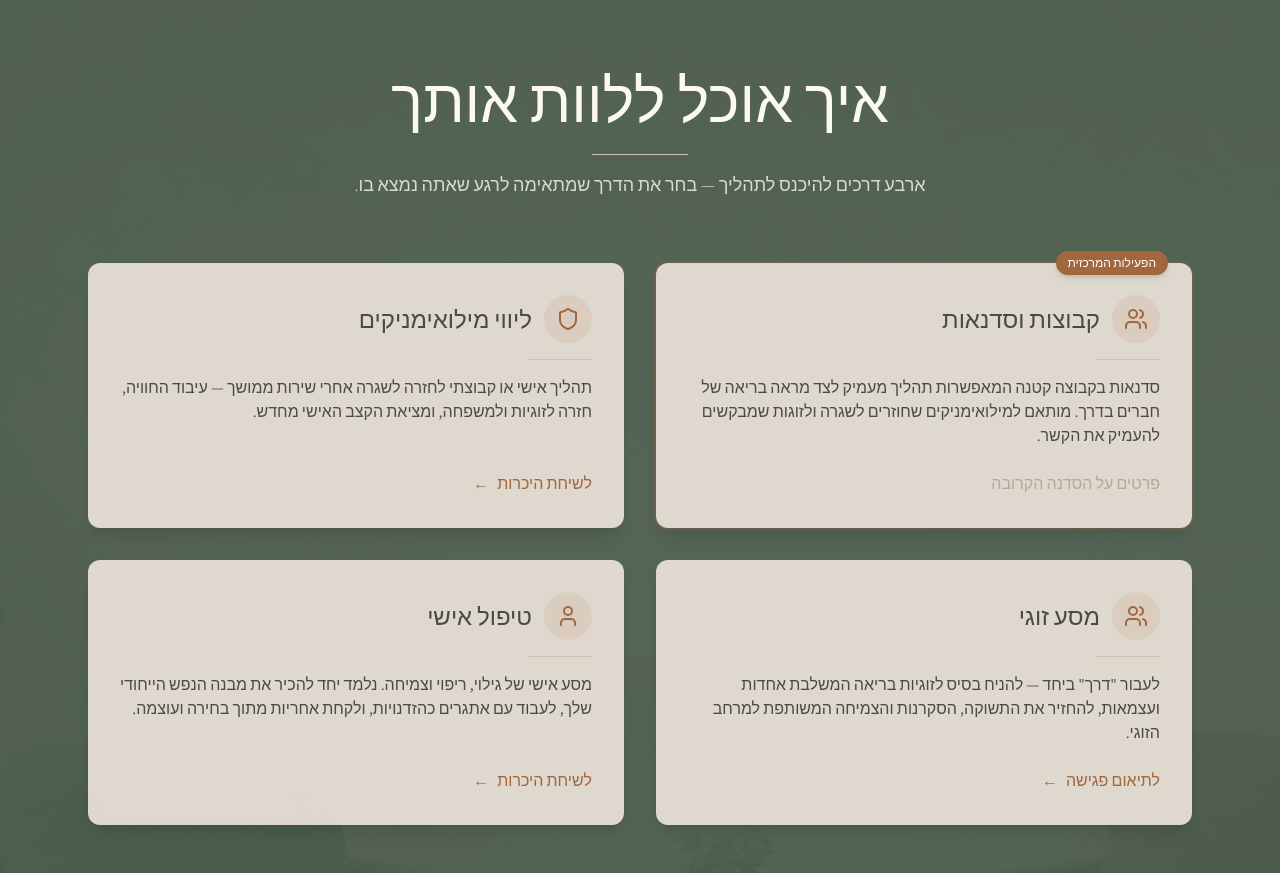
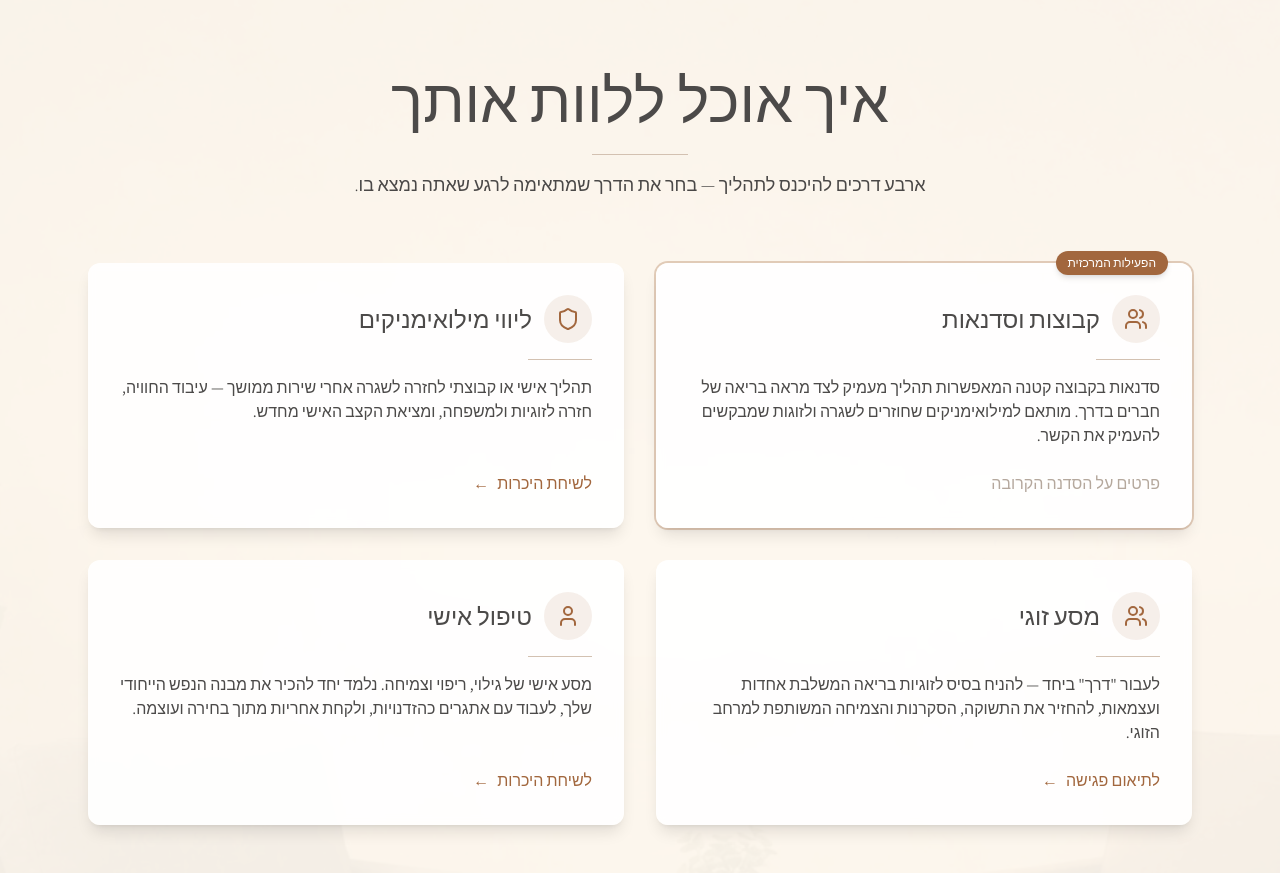
Before and after one commit to Avihusitton/therapy_new, a Next.js app: page / in a window 1280 px wide. Shown: the part 2758-3631 px from the top of the page. Built offline with nearby package versions, Linux system fonts and the light colour scheme; no server answers.

Commit message:
Revert "feat: expand color palette with brand-sage and brand-sand"
This reverts commit 46c1fd88e5c1dc7120cf41d9dfdf4154ab419d46.

```diff
--- a/src/components/AboutSection.jsx
+++ b/src/components/AboutSection.jsx
@@ -6,7 +6,7 @@ import FloralDivider from './FloralDivider';
 
 export default function AboutSection() {
     return (
-        <section className="py-16 sm:py-24 bg-brand-sand relative overflow-x-hidden w-full">
+        <section className="py-16 sm:py-24 bg-white relative overflow-x-hidden w-full">
             <div className="w-full max-w-6xl mx-auto px-4 sm:px-6">
                 <div className="grid lg:grid-cols-2 gap-10 lg:gap-16 items-center">
                     {/* תמונה אישית */}
--- a/src/components/ServicesSection.jsx
+++ b/src/components/ServicesSection.jsx
@@ -41,7 +41,7 @@ export default function ServicesSection() {
     ];
 
     return (
-        <section id="workshops" className="py-16 sm:py-24 bg-brand-sage relative overflow-x-hidden w-full">
+        <section id="workshops" className="py-16 sm:py-24 bg-[#FDF8F0] relative overflow-x-hidden w-full">
             {/* רקע עדין */}
             <div className="absolute inset-0 opacity-5">
                 <img
@@ -62,9 +62,9 @@ export default function ServicesSection() {
                         viewport={{ once: true }}
                         transition={{ duration: 0.8 }}
                     >
-                        <h2 className="text-4xl sm:text-6xl text-brand-secondary mb-4 sm:mb-6">איך אוכל ללוות אותך</h2>
+                        <h2 className="text-4xl sm:text-6xl text-[#4C4A49] mb-4 sm:mb-6">איך אוכל ללוות אותך</h2>
                         <div className="w-24 h-px bg-[#D3C1B1] mx-auto mb-4"></div>
-                        <p className="text-base sm:text-lg text-brand-secondary/80 font-light max-w-2xl mx-auto leading-relaxed">
+                        <p className="text-base sm:text-lg text-[#4A4847] font-light max-w-2xl mx-auto leading-relaxed">
                             ארבע דרכים להיכנס לתהליך — בחר את הדרך שמתאימה לרגע שאתה נמצא בו.
                         </p>
                     </motion.div>
@@ -78,7 +78,7 @@ export default function ServicesSection() {
                             whileInView={{ opacity: 1, y: 0 }}
                             viewport={{ once: true }}
                             transition={{ duration: 0.6, delay: index * 0.1 }}
-                            className={`relative bg-brand-sand/95 backdrop-blur-sm p-6 sm:p-8 rounded-xl shadow-lg flex flex-col ${
+                            className={`relative bg-white/90 backdrop-blur-sm p-6 sm:p-8 rounded-xl shadow-lg flex flex-col ${
                                 s.highlight ? 'ring-2 ring-[#A2673E]/30' : ''
                             }`}
                         >
--- a/src/index.css
+++ b/src/index.css
@@ -45,8 +45,6 @@
     --brand-text: 15 2% 29%; /* #4C4A49 */
     --brand-border: 27 25% 76%; /* #D3C1B1 */
     --brand-accent: 25 39% 38%; /* #8d5a36 */
-    --brand-sage: 133 11% 33%; /* Deep Sage Green #4A5D4E */
-    --brand-sand: 35 27% 87%; /* Soft Sand #E8E0D5 */
 
     /* Hero Overlays */
     --hero-overlay-1: rgba(253, 248, 240, 0.78);
--- a/tailwind.config.cjs
+++ b/tailwind.config.cjs
@@ -72,8 +72,6 @@ module.exports = {
   				text: 'hsl(var(--brand-text))',
   				border: 'hsl(var(--brand-border))',
   				accent: 'hsl(var(--brand-accent))',
-  				sage: 'hsl(var(--brand-sage))',
-  				sand: 'hsl(var(--brand-sand))',
   			}
   		},
   		keyframes: {
```
